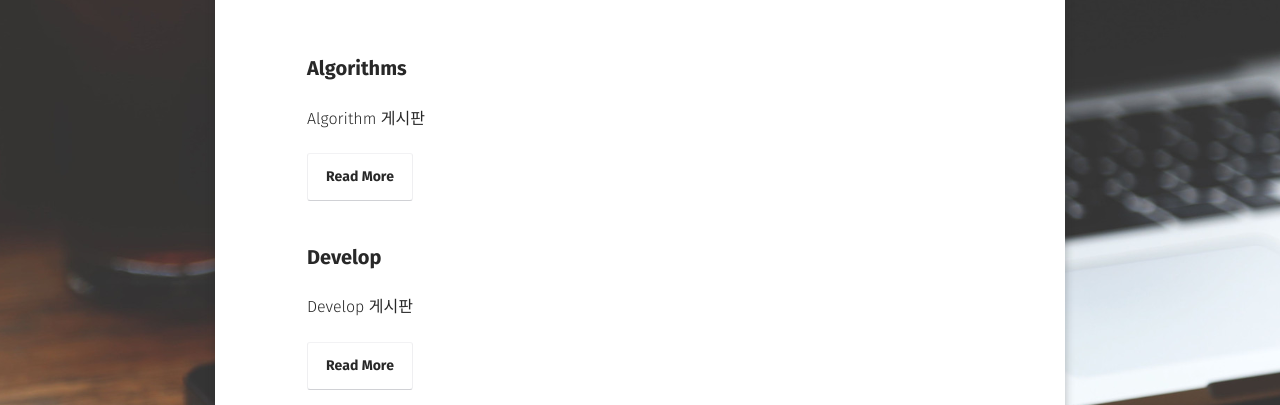
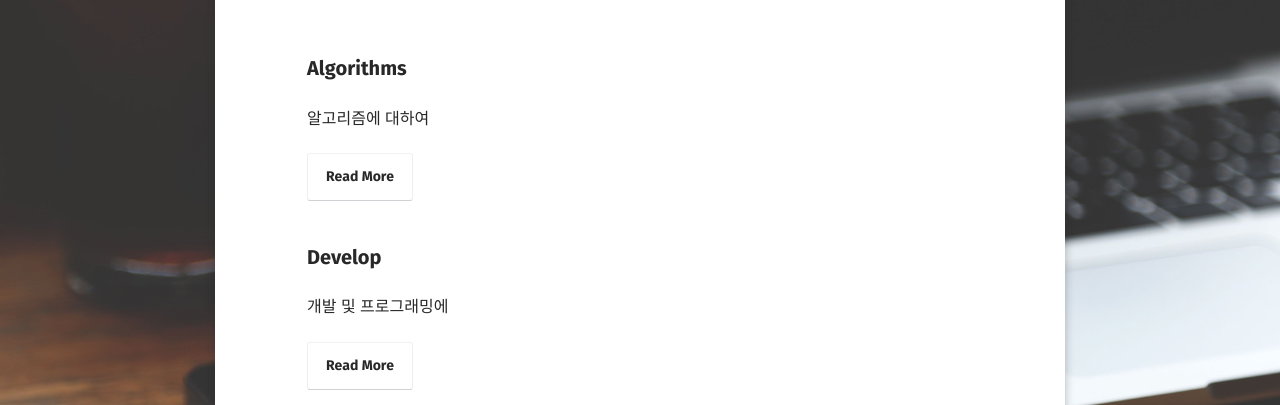
Before and after one commit to Psolmin/Psolmin.github.io, a Jekyll site: the page built from study/index.md, in a window 1280 px wide. Shown: the part 249-654 px from the top of the page. Built offline with Jekyll 4.4.1, drawn with Linux system fonts in a browser that asks for light colours; some web fonts are replaced.

Commit message:
Update study.html

```diff
--- a/_layouts/study.html
+++ b/_layouts/study.html
@@ -25,14 +25,14 @@ layout: compress
                     <ul>
                         <li class="wow fadeInLeft" data-wow-duration="1.5s">
                             <a class="zoombtn" href="{{ site.url }}/algorithms/">Algorithms</a>
-                            <p>Algorithm 게시판</p>
+                            <p>알고리즘에 대하여</p>
                             <a href="{{ site.url }}/algorithms/" class="btn zoombtn">Read More</a>
                         </li>
                     </ul>
                     <ul>
                         <li class="wow fadeInLeft" data-wow-duration="1.5s">
                             <a class="zoombtn" href="{{ site.url }}/develop/">Develop</a>
-                            <p>Develop 게시판</p>
+                            <p>개발 및 프로그래밍에 </p>
                             <a href="{{ site.url }}/develop/" class="btn zoombtn">Read More</a>
                         </li>
                     </ul>
```
